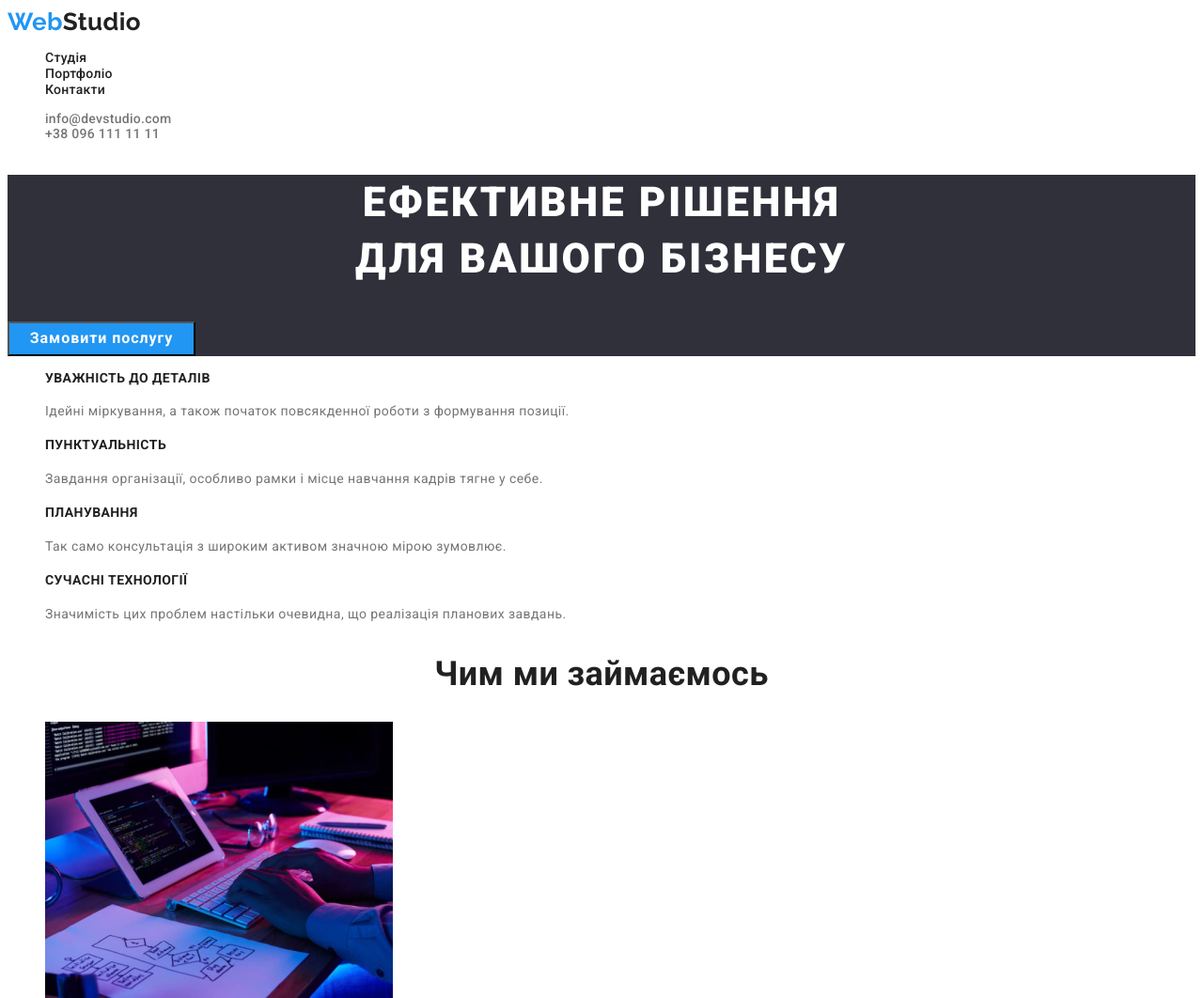
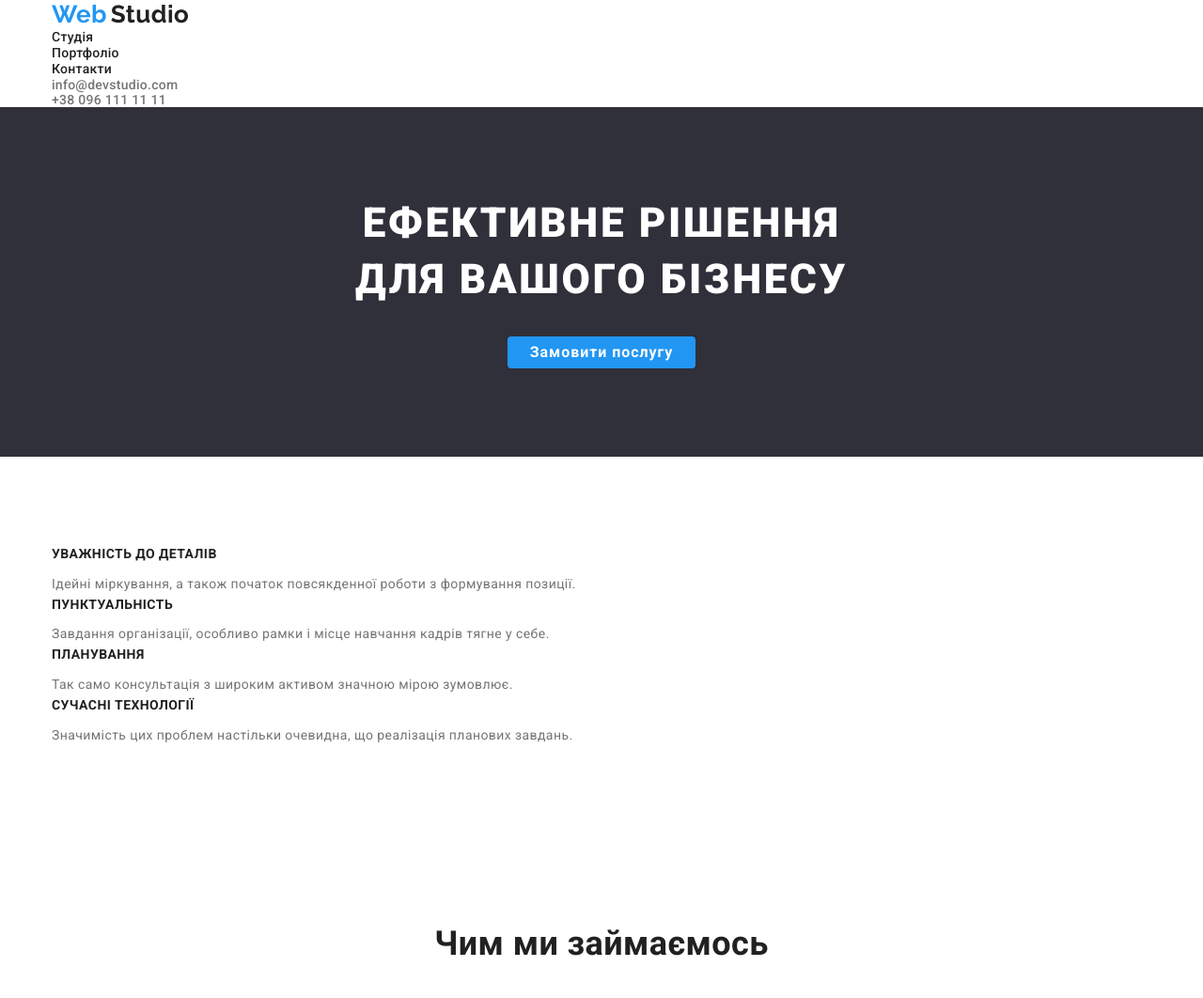
Before and after one commit to DubeiA/goit-markup-hw-03, a plain HTML site: page index.html in a window 1280 px wide. Shown: the top 1062 px of the page at 94% size. Drawn offline with nearby package versions, Linux system fonts and the light colour scheme.

Commit message:
Add text-decoration, padding and margin

```diff
--- a/css/styles.css
+++ b/css/styles.css
@@ -1,3 +1,14 @@
+html {
+	box-sizing: border-box;
+}
+
+*,
+*::before,
+*::after {
+	box-sizing: inherit;
+}
+
+
 :root {
 	--main-secondary-color: #757575;
 	--main-color: #212121;
@@ -15,6 +26,12 @@ body {
 	letter-spacing: 0.03em;
 	background-color: var(--main-backg-color);
 	font-size: 14px;
+}
+
+/* Margin - 0 */
+h1,h2,h3,h4,h5,h6,p,ul {
+	margin: 0;
+	padding: 0;
 }
 
 /* Hide-titles */
@@ -35,6 +52,8 @@ body {
 
 /* hedear */
 /* logo */
+
+
 span {
 	font-family: "Raleway", sans-serif;
 	font-weight: 700;
@@ -46,6 +65,25 @@ span {
 }
 .logo-two {
 	color: var(--main-color);
+}
+
+
+/* Containers */
+
+
+.container {
+	width: 1200px;
+	padding-left: 15px;
+	padding-right: 15px;
+	margin-left: auto;
+	margin-right: auto;
+}
+
+/* ALL Sections */
+
+.section {
+	padding-top: 94px;
+	padding-bottom: 94px;
 }
 
 /* LINKS */
@@ -88,23 +126,28 @@ span {
 
 /* bottons */
 .main-btn {
+	display: inline-block;
 	min-width: 200px;
+
+	border-radius: 4px;
+	border: 1px solid transparent;
 	/* height: 50px;
     left: 825px;
     top: 513px; */
+
 	background: var(--hover-color);
 	color: var(--main-backg-color);
 
 	font-weight: 700;
 	font-size: 16px;
 	line-height: 1.88;
-	/* identical to box height, or 188% */
 
 	letter-spacing: 0.06em;
 
 	font-family: inherit;
 	cursor: pointer;
 }
+
 .main-btn:hover,
 .main-btn:focus {
 	background-color: var(--main-btn-color);
@@ -117,20 +160,26 @@ span {
 	font-weight: 900;
 	font-size: 44px;
 	line-height: 1.36;
-	/* or 136% */
-	text-align: center;
 	letter-spacing: 0.06em;
 	text-transform: uppercase;
+	margin-bottom: 30px;
 }
+
+
 .hero-section {
 	background-color: var(--heder-backg-color);
+	text-align: center;
 }
+
+
 /* second-hero */
 .second-hero {
 	font-weight: 700;
 	font-size: 36px;
 	line-height: 1.17;
 	text-align: center;
+
+	margin-bottom: 50px;
 }
 /* title - about */
 .title-about {
@@ -138,6 +187,8 @@ span {
 	font-weight: 700;
 	line-height: 1.42;
 	text-transform: uppercase;
+
+	padding-bottom: 10px;
 }
 
 /* TEAM */
@@ -150,6 +201,9 @@ span {
 	font-size: 16px;
 	line-height: 1.19;
 	text-align: center;
+
+	margin-top: 30px;
+	margin-bottom: 10px;
 }
 
 .team-foto {
@@ -161,6 +215,8 @@ span {
 	font-weight: 400;
 	font-size: 16px;
 	line-height: 19px;
+
+	padding-bottom: 30px;
 }
 
 /* параграфи (Р)*/
@@ -228,7 +284,10 @@ span {
 }
 
 .second-btn {
-	border: none;
+	display: inline-block;
+	/* min-width: 73px; */
+	min-height: 38px;
+
 	font-family: inherit;
 	font-weight: 500;
 	font-size: 16px;
@@ -236,6 +295,9 @@ span {
 	text-align: center;
 	letter-spacing: 0.03em;
 	cursor: pointer;
+
+	border: none;
+	border-radius: 4px;
 }
 
 /* .btn-one {
--- a/index.html
+++ b/index.html
@@ -4,9 +4,16 @@
 		<meta charset="UTF-8" />
 		<meta http-equiv="X-UA-Compatible" content="IE=edge" />
 		<meta name="viewport" content="width=device-width, initial-scale=1.0" />
-		<link rel="preconnect" href="https://fonts.googleapis.com">
-		<link rel="preconnect" href="https://fonts.gstatic.com" crossorigin>
-		<link href="https://fonts.googleapis.com/css2?family=Raleway:wght@700&family=Roboto:wght@400;500;700;900&display=swap" rel="stylesheet">
+		<link rel="preconnect" href="https://fonts.googleapis.com" />
+		<link rel="preconnect" href="https://fonts.gstatic.com" crossorigin />
+		<link
+			href="https://fonts.googleapis.com/css2?family=Raleway:wght@700&family=Roboto:wght@400;500;700;900&display=swap"
+			rel="stylesheet"
+		/>
+		<link
+			rel="stylesheet"
+			href="https://cdnjs.cloudflare.com/ajax/libs/modern-normalize/1.1.0/modern-normalize.min.css"
+		/>
 		<link rel="stylesheet" href="./css/styles.css" />
 		<title>goit-markup-hw-01</title>
 	</head>
@@ -14,17 +21,21 @@
 	<body>
 		<!--header-->
 		<header>
+			<div class="container">
 				<nav>
 					<a class="link-decor" href="./index.html">
-					<span class="logo link-decor">Web</span><span class="logo-two link-decor">Studio</span>
+						<span class="logo link-decor">Web</span>
+						<span class="logo-two link-decor">Studio</span>
 					</a>
 					<ul class="nav list">
 						<li class="list-link"><a href="./index.html" class="link link-decor link-active">Студія</a></li>
 						<li class="list-link"><a href="./portfolio.html" class="link link-decor">Портфоліо</a></li>
-					<li class="list-link"><a href="#" class="link link-decor ">Контакти</a></li>
+						<li class="list-link"><a href="#" class="link link-decor">Контакти</a></li>
 					</ul>
 				</nav>
-			<ul class= "main-contacts list">
+			</div>
+			<div class="container">
+			<ul class="main-contacts list">
 				<li>
 					<a class="contacts link-decor" href="mailto:info@devstudio.com">info@devstudio.com</a>
 				</li>
@@ -32,29 +43,37 @@
 					<a class="contacts link-decor" href="tel:+380961111111">+38 096 111 11 11</a>
 				</li>
 			</ul>
+			</div>
 		</header>
 		<!-- Main content -->
 		<main>
 			<!-- Герой -->
-			<section class="hero-section">
+			<section class="hero-section section">
+				<div class="container">
 				<h1 class="hero">
 					ефективне рішення
 					<br />
 					для вашого бізнесу
 				</h1>
 				<button type="button" class="btn main-btn">Замовити послугу</button>
+				</div>
 			</section>
 			<!--Наші сильні сторони-->
-			<section>
+			<section class="section">
+				<div class="container">
 				<h2 class="second-hero visually-hidden">Наші сильні сторони</h2>
 				<ul class="list">
 					<li>
 						<h3 class="title-about">Уважність до деталів</h3>
-						<p class="content main-content">Ідейні міркування, а також початок повсякденної роботи з формування позиції.</p>
+						<p class="content main-content">
+							Ідейні міркування, а також початок повсякденної роботи з формування позиції.
+						</p>
 					</li>
 					<li>
 						<h3 class="title-about">Пунктуальність</h3>
-						<p class="content main-content">Завдання організації, особливо рамки і місце навчання кадрів тягне у себе.</p>
+						<p class="content main-content">
+							Завдання організації, особливо рамки і місце навчання кадрів тягне у себе.
+						</p>
 					</li>
 					<li>
 						<h3 class="title-about">Планування</h3>
@@ -62,12 +81,16 @@
 					</li>
 					<li>
 						<h3 class="title-about">Сучасні технології</h3>
-						<p class="content main-content">Значимість цих проблем настільки очевидна, що реалізація планових завдань.</p>
+						<p class="content main-content">
+							Значимість цих проблем настільки очевидна, що реалізація планових завдань.
+						</p>
 					</li>
 				</ul>
+				</div>
 			</section>
 			<!-- Чим ми займаємось -->
-			<section>
+			<section class="section">
+				<div class="container">
 				<h2 class="second-hero">Чим ми займаємось</h2>
 				<ul class="list">
 					<li>
@@ -80,43 +103,53 @@
 						<img src="images/image_lessons111.jpg" alt="ipad" width="370" />
 					</li>
 				</ul>
+			</div>
 			</section>
 			<!-- Наша команда -->
-			<section class="our-team">
+			<section class="our-team section">
+				<div class="container">
 				<h2 class="second-hero">Наша команда</h2>
 				<ul class="list">
 					<li class="team-foto">
-						<img src="images/foto1.jpg" alt="Product Designer" width="270" height="260"/>
+						<img src="images/foto1.jpg" alt="Product Designer" width="270" height="260" />
 						<h3 class="team-title">Ігор Дем'яненко</h3>
 						<p class="content team-content">Designer</p>
 					</li>
 					<li class="team-foto">
-						<img src="images/foto2.jpg" alt="Developer" width="270" height="260"/>
+						<img src="images/foto2.jpg" alt="Developer" width="270" height="260" />
 						<h3 class="team-title">Ольга Репіна</h3>
 						<p class="content team-content">Developer</p>
 					</li>
 					<li class="team-foto">
-						<img src="images/foto3.jpg" alt="Marketing" width="270" height="260"/>
+						<img src="images/foto3.jpg" alt="Marketing" width="270" height="260" />
 						<h3 class="team-title">Микола Тарасов</h3>
 						<p class="content team-content">Marketing</p>
 					</li>
 					<li class="team-foto">
-						<img src="images/foto4.jpg" alt="UI Designer" width="270" height="260"/>
+						<img src="images/foto4.jpg" alt="UI Designer" width="270" height="260" />
 						<h3 class="team-title">Михайло Єрмаков</h3>
 						<p class="content team-content">UI Designer</p>
 					</li>
 				</ul>
+				</div>
 			</section>
 		</main>
 		<!-- footer -->
 		<footer class="adress">
+			<div class="container">
 			<a class="link-decor" href="./index.html">
-				<span class="logo">Web</span><span class="logo-three">Studio</span>
+				<span class="logo">Web</span>
+				<span class="logo-three">Studio</span>
 			</a>
 			<address class="adress">
 				<ul class="adress-nav list">
 					<li>
-						<a class="location link-decor" href="https://goo.gl/maps/icbzuspawYWSh7ycA" target="_blank" rel="noreferrer noopener nofollow">
+						<a
+							class="location link-decor"
+							href="https://goo.gl/maps/icbzuspawYWSh7ycA"
+							target="_blank"
+							rel="noreferrer noopener nofollow"
+						>
 							м.Київ, бульвар Лесі Українки, 26
 						</a>
 					</li>
@@ -128,6 +161,7 @@
 					</li>
 				</ul>
 			</address>
+			</div>
 		</footer>
 	</body>
 </html>
```
Also changed, not shown: portfolio.html (+37 -15 lines). Lines whose indentation alone changed are shown as unchanged.
